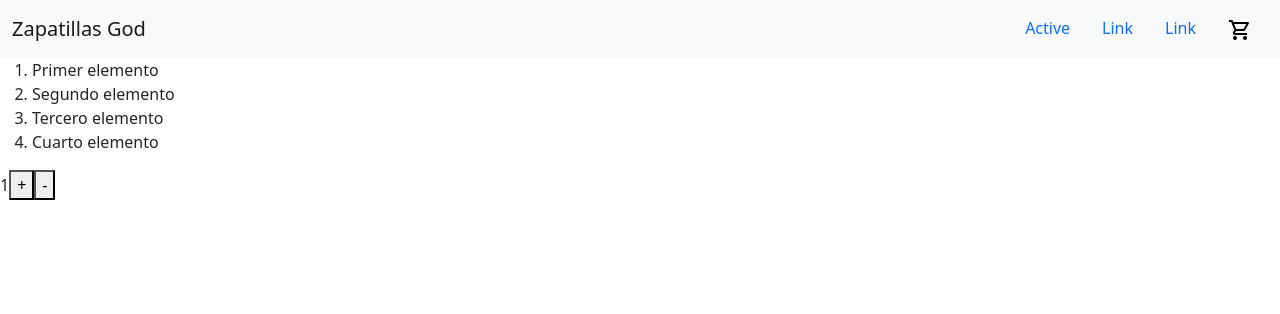
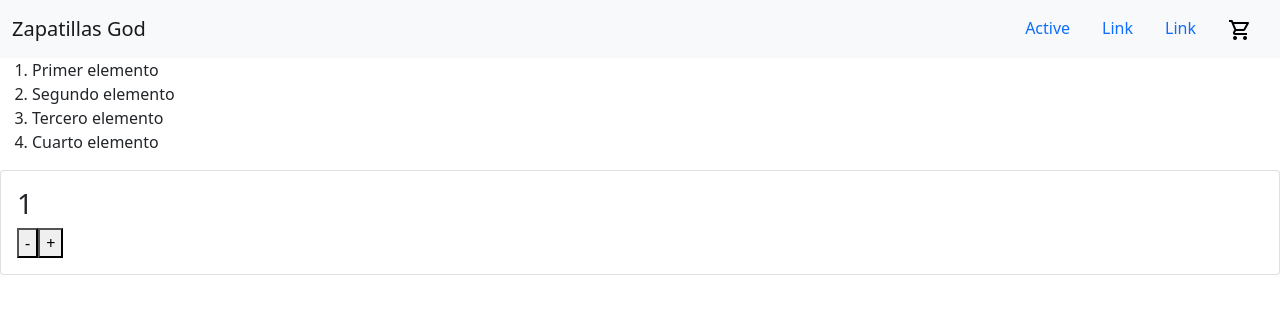
Before and after one commit to FacundoCastillo95/Zapatillas-God-Castillo, a React (Create React App) app: page / in a window 1280 px wide. Shown: the top 314 px of the page. Built offline with nearby package versions, Linux system fonts and the light colour scheme.

Commit message:
ItemCount 2

```diff
--- a/src/App.css
+++ b/src/App.css
@@ -28,6 +28,7 @@
   color: #61dafb;
 }
 
+
 @keyframes App-logo-spin {
   from {
     transform: rotate(0deg);
--- a/src/App.js
+++ b/src/App.js
@@ -7,11 +7,13 @@ import ItemCount from './ItemCount';
 
 function App() {
   return (
-    <>
-   <Navbar/>
-   <ItemListContainer/>
-   <ItemCount/>
-   </>
+    <div>
+    <Navbar/>
+    <ItemListContainer/>
+    <div className = "itemCount">
+    <ItemCount/>
+    </div>
+   </div>
   );
 }
 
--- a/src/ItemCount.js
+++ b/src/ItemCount.js
@@ -1,29 +1,17 @@
-import React, { Component } from "react";
+import React, { useState } from 'react'
 
-class ItemCount extends Component {
-  constructor(props) {
-    super(props);
-    this.state = {
-      counter: 1
-    };
-  }
 
-  render() {
+ const ItemCount = () => {
+    const initial = 1;
+    const [stock, onAdd] = useState(initial)
     return (
-      <div>
-        <span>{this.state.counter}</span>
-        <button
-          onClick={() => this.setState({ counter: this.state.counter + 1 })}>
-          +
-        </button>
-
-        <button
-          onClick={() => this.setState({ counter: this.state.counter - 1 })}>
-          -
-        </button>
-      </div>
-    );
-  }
+        <div className="card">
+          <div className="card-body">
+            <h3 className="card-title">{stock}<br /></h3>
+            <button clasName="btn btn-primary" onClick={() => onAdd(stock - 1)}> - </button>
+            <button clasName="btn btn-primary" onClick={() => onAdd(stock + 1)}>  +  </button>
+          </div>
+        </div>
+    )
 }
-
 export default ItemCount;
--- a/src/ItemListContainer.js
+++ b/src/ItemListContainer.js
@@ -1,8 +1,8 @@
 
 
-function ItemListContainer() {
+ const ItemListContainer = () => {
     return(
-      <>
+
           <ol>
               <li>
                   Primer elemento
@@ -18,7 +18,7 @@ function ItemListContainer() {
               </li>
           </ol>
 
-      </>
+
     );
   }
 
```
